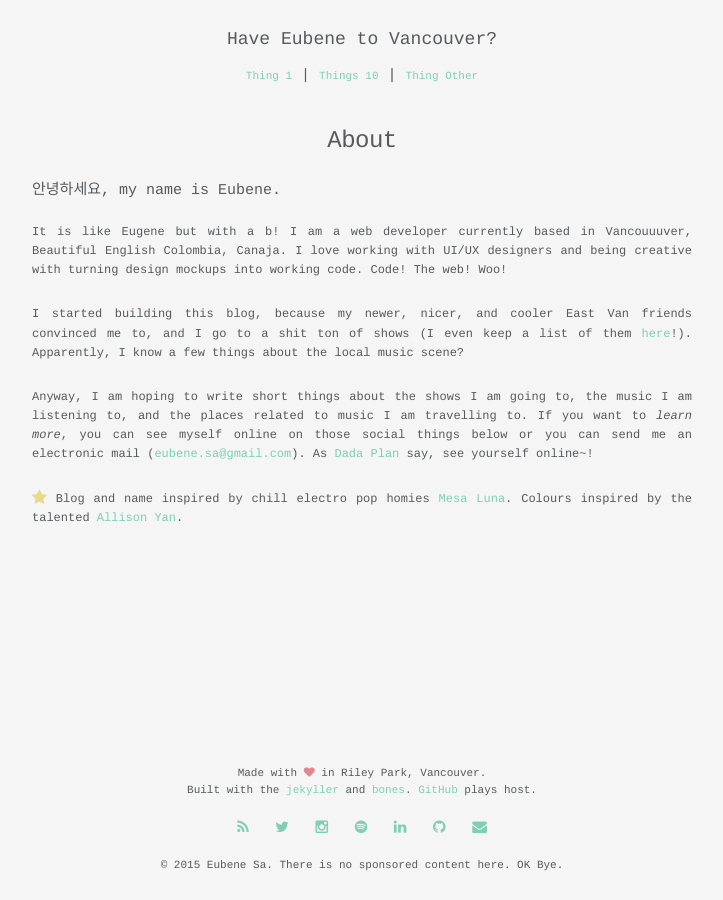
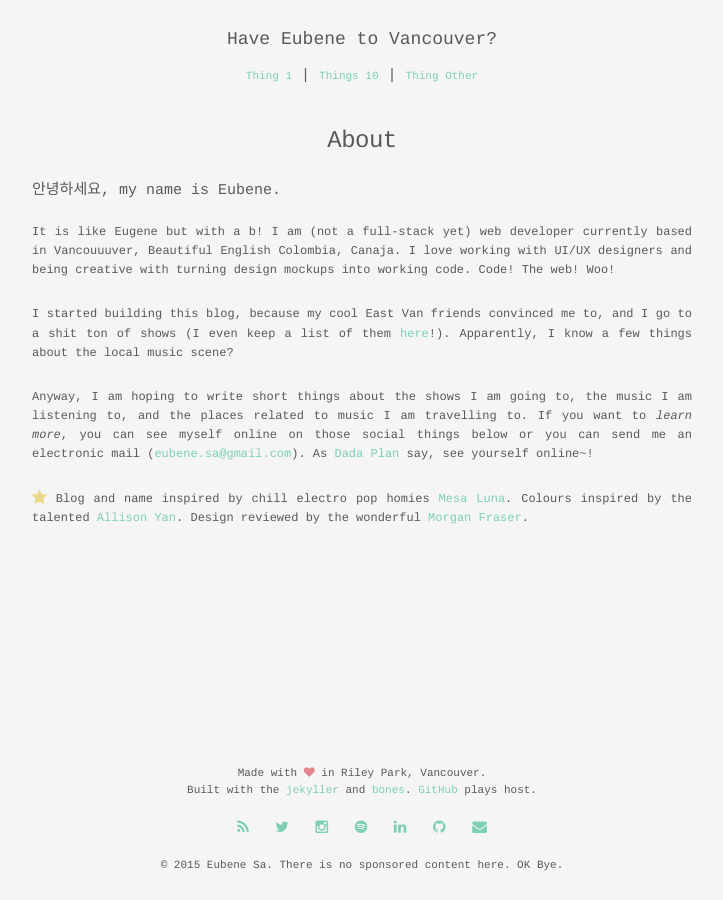
Before and after one commit to eubenesa/eubenesa-v1-jekyll, a Jekyll site: the page built from about.html, in a window 1280 px wide. Shown: the whole page, without its empty margins (278-1001 px from the left). Built offline with Jekyll 4.4.1, drawn with Linux system fonts in a browser that asks for light colours.

Commit message:
Copy edit for about page

```diff
--- a/about.html
+++ b/about.html
@@ -18,7 +18,7 @@ permalink: /about/
 </style>
 
 <h6>안녕하세요, my name is Eubene.</h6>
-<p>It is like Eugene but with a b! I am a web developer currently based in Vancouuuver, Beautiful English Colombia, Canaja. I love working with UI/UX designers and being creative with turning design mockups into working code. Code! The web! Woo!</p>
-<p>I started building this blog, because my newer, nicer, and cooler East Van friends convinced me to, and I go to a shit ton of shows (I even keep a list of them <a href="https://docs.google.com/document/d/1sm51NQc2f9ElJIwrESF91ND8c9cI2sAiatMpddoRTAU/edit?usp=sharing">here</a>!). Apparently, I know a few things about the local music scene?</p>
+<p>It is like Eugene but with a b! I am (not a full-stack yet) web developer currently based in Vancouuuver, Beautiful English Colombia, Canaja. I love working with UI/UX designers and being creative with turning design mockups into working code. Code! The web! Woo!</p>
+<p>I started building this blog, because my cool East Van friends convinced me to, and I go to a shit ton of shows (I even keep a list of them <a href="https://docs.google.com/document/d/1sm51NQc2f9ElJIwrESF91ND8c9cI2sAiatMpddoRTAU/edit?usp=sharing">here</a>!). Apparently, I know a few things about the local music scene?</p>
 <p>Anyway, I am hoping to write short things about the shows I am going to, the music I am listening to, and the places related to music I am travelling to. If you want to <i>learn more</i>, you can see myself online on those social things below or you can send me an electronic mail (<a href="mailto:eubene.sa@gmail.com?Subject=Hello%20Eubene!">eubene.sa@gmail.com</a>). As <a href="http://dadaplan.ca">Dada Plan</a> say, see yourself online~!</p>
-<p><i class="fa fa-star fa-lg about-star"></i> Blog and name inspired by chill electro pop homies <a href="https://mesaluna.bandcamp.com">Mesa Luna</a>. Colours inspired by the talented <a href="http://www.allisonyan.com">Allison Yan</a>.</p>
+<p><i class="fa fa-star fa-lg about-star"></i> Blog and name inspired by chill electro pop homies <a href="https://mesaluna.bandcamp.com">Mesa Luna</a>. Colours inspired by the talented <a href="http://www.allisonyan.com">Allison Yan</a>. Design reviewed by the wonderful <a href="http://morganfraser.com">Morgan Fraser</a>.</p>
```
Also changed, not shown: 1 other file.
